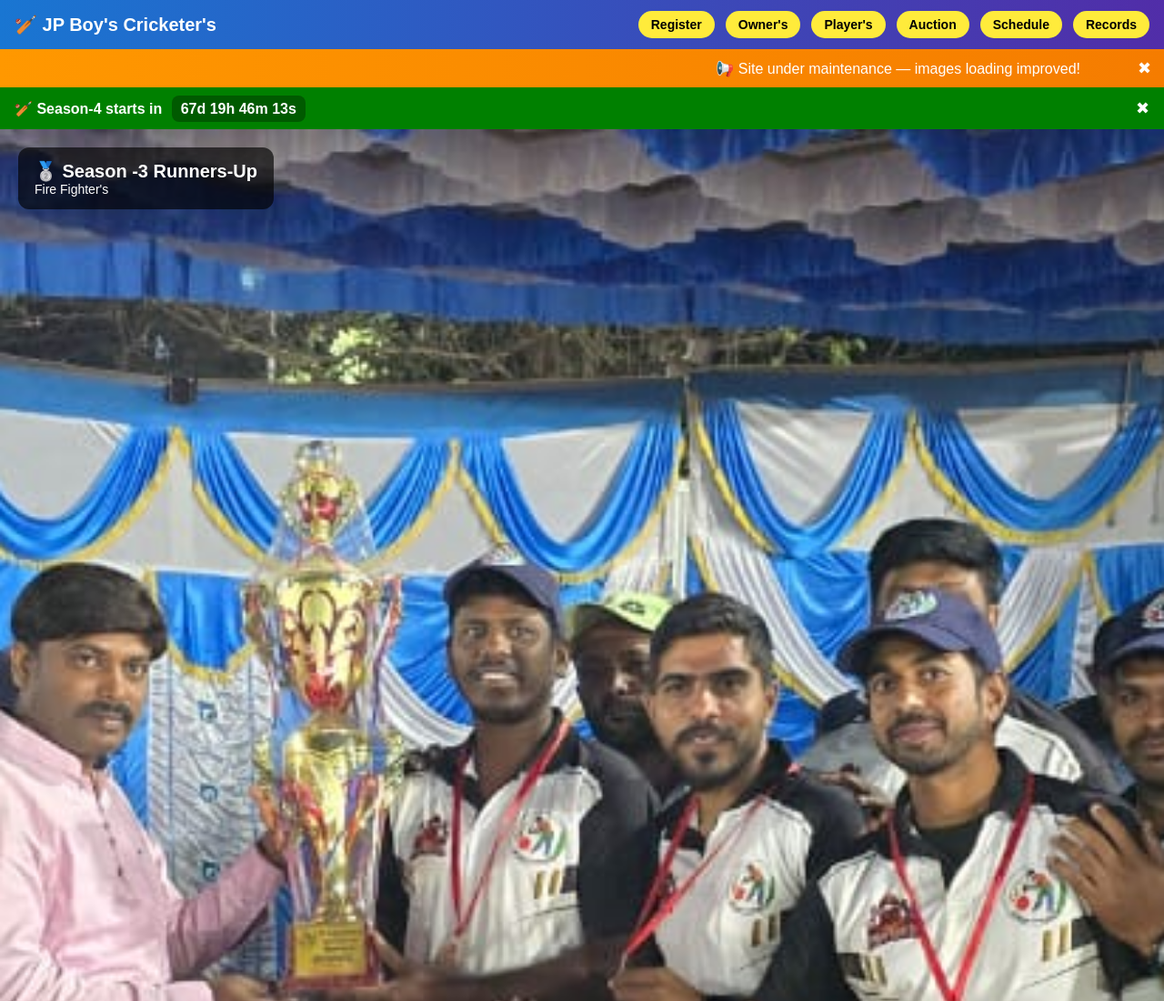
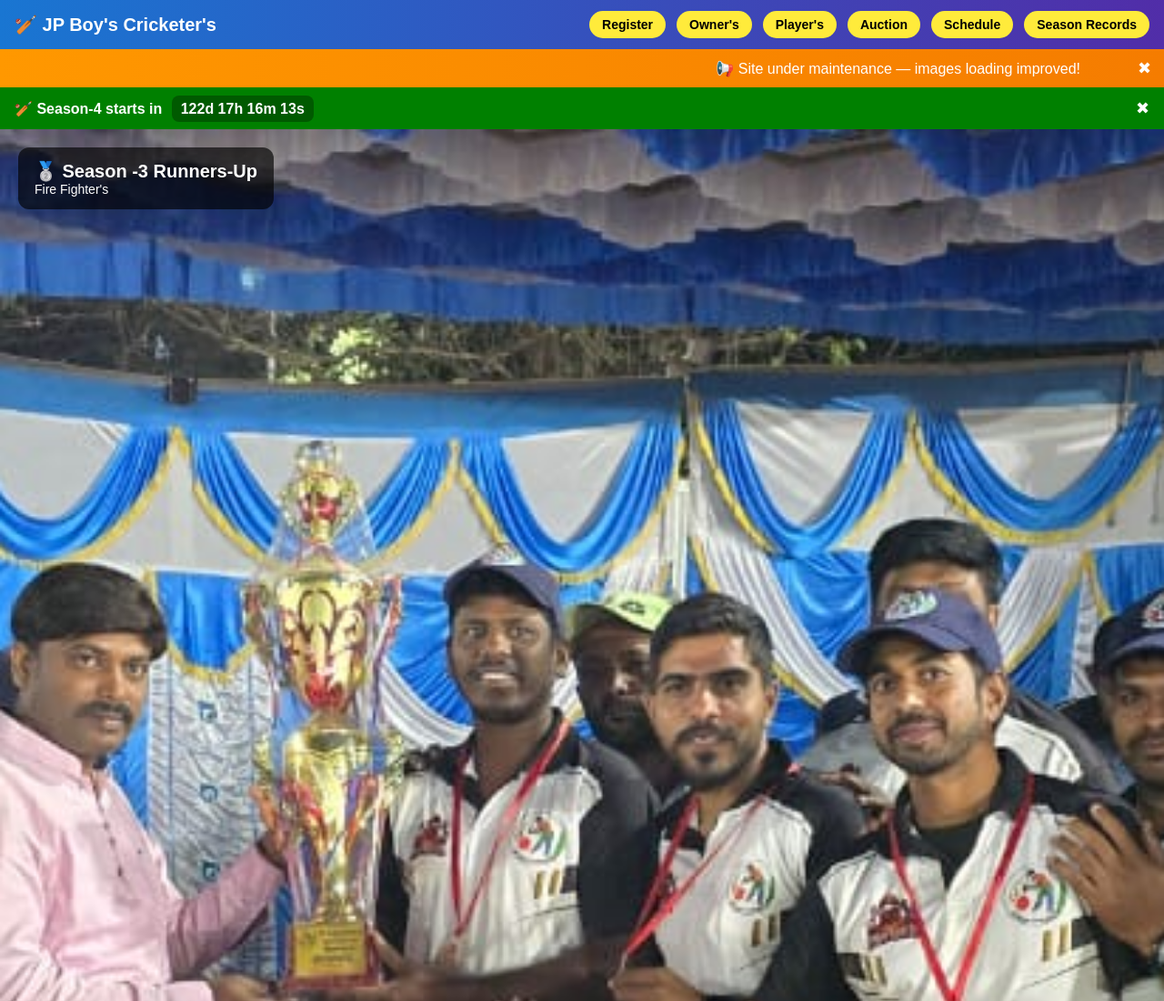
Before and after one commit to kolurumesh-kb/JP-Boy-s-Cricketer-s, a plain HTML site: page index.html in a window 1280 px wide. Shown: the top 1100 px of the page at 91% size. Drawn offline with Linux system fonts and the light colour scheme.

Commit message:
Update index.html
updated the countdown timings

```diff
--- a/index.html
+++ b/index.html
@@ -238,7 +238,7 @@ footer{
     <a href="player.html">Player's</a>
     <a href="auction.html">Auction</a>
     <a href="schedule.html">Schedule</a>
-    <a href="records.html">Records</a>
+    <a href="records.html">Season Records</a>
     <!-- <a href="paymentreceipt.html">PaymentReceipts</a> -->
 
   </div>
@@ -251,7 +251,7 @@ footer{
     <a href="player.html">Player's</a>
     <a href="auction.html">Auction</a>
     <a href="schedule.html">Schedule</a>
-    <a href="records.html">Records</a>
+    <a href="records.html">Season Records</a>
     <!-- <a href="paymentreceipt.html">PaymentReceipts</a> -->
 
   </div>
@@ -324,7 +324,7 @@ setInterval(()=>{
 },3500);
 
 /* Countdown */
-const seasonStart=new Date("2026-03-15T09:00:00").getTime();
+const seasonStart=new Date("2026-05-09T06:30:00").getTime();
 const timer=document.getElementById("seasonTimer");
 
 function updateCountdown(){
@@ -360,8 +360,5 @@ function hideCountdown(){
 </script>
 
 
-
-
-
 </body>
 </html>
```
